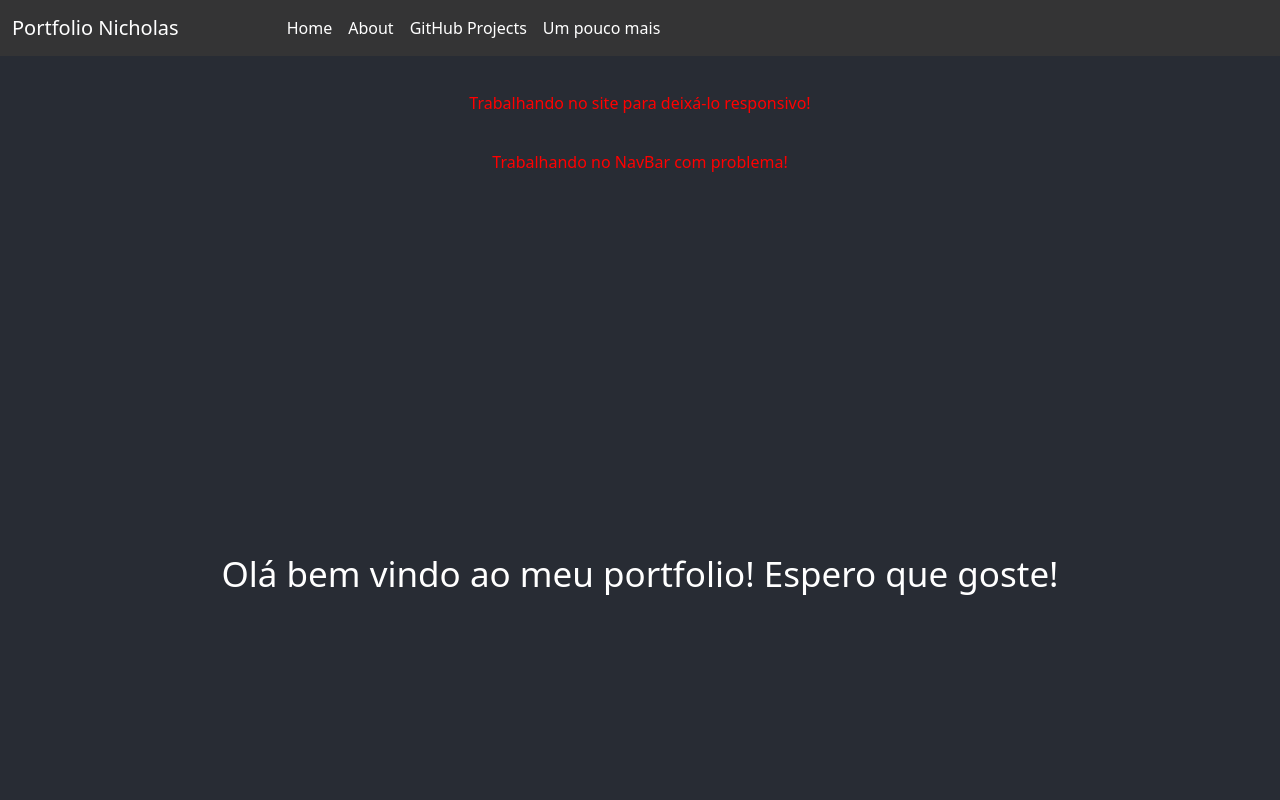
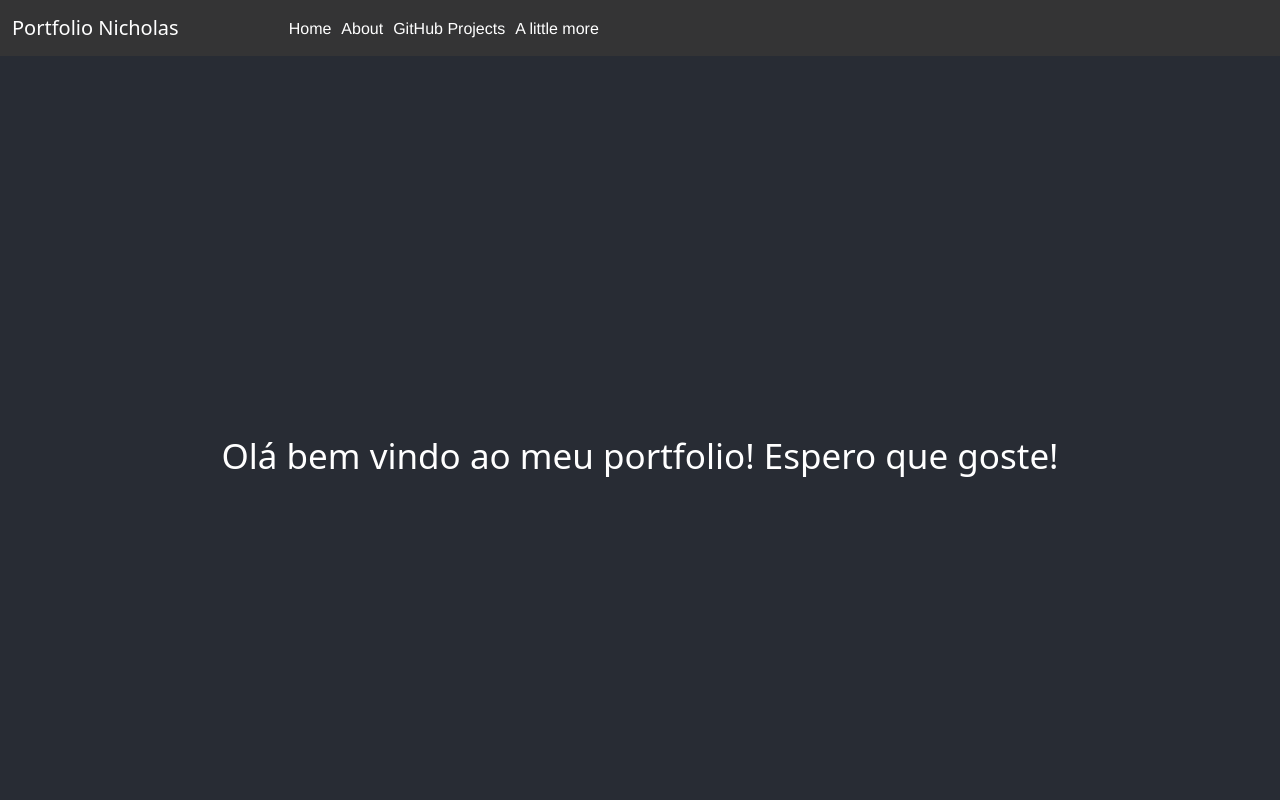
Before and after one commit to Thoks10a/portfolio-nicholas, a React (Create React App) app: page / in a window 1280 px wide. Shown: the top 800 px of the page. Built offline with nearby package versions, Linux system fonts and the light colour scheme.

Commit message:
Test-Rout-11

```diff
--- a/src/App.js
+++ b/src/App.js
@@ -13,7 +13,11 @@
 function App() {
     return (
         <div className="App">
-            <StyleNavBar />
+            {/* <StyleNavBar /> */}
+
+            <div className="routes">
+                <Routes></Routes>
+            </div>
             <p
                 style={{
                     display: 'flex',
@@ -42,10 +46,6 @@
             >
                 Trabalhando no NavBar com problema!
             </p>
-
-            <div className="routes">
-                <Routes></Routes>
-            </div>
             <p
                 style={{
                     display: 'flex',
--- a/src/components/Style-NavBar/Style-NavBar.js
+++ b/src/components/Style-NavBar/Style-NavBar.js
@@ -44,7 +44,8 @@
                                     <NavLink href="/">Home</NavLink>
                                 </NavItem>
                                 <NavItem>
-                                    <NavLink href="/about">About</NavLink>
+                                    {/* <NavLink href="/about">About</NavLink> */}
+                                    <Link to={'/about'}>About2</Link>
                                 </NavItem>
                                 <NavItem>
                                     <NavLink href="/githubprojects">
--- a/src/components/home/home.js
+++ b/src/components/home/home.js
@@ -19,6 +19,8 @@
 } from 'reactstrap';
 
 import perfil from '../image/perfil.jpg';
+
+import { useState } from 'react';
 
 const h1Style = {
     'margin-top': '2rem',
--- a/src/components/routes/routes.js
+++ b/src/components/routes/routes.js
@@ -1,3 +1,4 @@
+/* eslint-disable no-unused-vars */
 // Import Routes React
 import React from 'react';
 import { Route, BrowserRouter } from 'react-router-dom';
@@ -9,10 +10,87 @@
 
 import ScrollToTop from './ScrollToTop';
 
+import {
+    Navbar,
+    NavbarBrand,
+    NavbarToggler,
+    Collapse,
+    Nav,
+    NavLink,
+    NavItem,
+    UncontrolledDropdown,
+    DropdownToggle,
+    DropdownMenu,
+    DropdownItem,
+    NavbarText,
+    Button,
+} from 'reactstrap';
+
+import { Link } from 'react-router-dom';
+
+import { useState, useEffect } from 'react';
+
+const PortStyle = {
+    'margin-right': '100px',
+};
+
+const linkStyle = {
+    color: 'gray',
+    'font-family': 'helvetica',
+    'text-decoration': 'none',
+    'margin-left': '10px',
+};
+
 const Routes = () => {
+    const [isOpen, setIsOpen] = useState(false);
+
+    const toggle = () => setIsOpen(!isOpen);
     return (
         <BrowserRouter>
             <ScrollToTop>
+                <div>
+                    <Navbar expand="md" className="navbar" light>
+                        <NavbarBrand href="/" style={PortStyle}>
+                            Portfolio Nicholas
+                        </NavbarBrand>
+                        <NavbarToggler onClick={toggle} />
+                        <Collapse isOpen={isOpen} navbar>
+                            <Nav className="me-auto" navbar>
+                                <NavItem>
+                                    {/* <NavLink href="/">Home</NavLink> */}
+                                    <Link to={'/'} style={linkStyle}>
+                                        Home
+                                    </Link>
+                                </NavItem>
+                                <NavItem>
+                                    {/* <NavLink href="/about">About</NavLink> */}
+                                    <Link to={'/about'} style={linkStyle}>
+                                        About
+                                    </Link>
+                                </NavItem>
+                                <NavItem>
+                                    {/* <NavLink href="/githubprojects">
+                                        GitHub Projects
+                                    </NavLink> */}
+                                    <Link
+                                        to={'/githubprojects'}
+                                        style={linkStyle}
+                                    >
+                                        GitHub Projects
+                                    </Link>
+                                </NavItem>
+                                <NavItem>
+                                    {/* <NavLink href="/UmPoucoMais">
+                                        Um pouco mais
+                                    </NavLink> */}
+                                    <Link to={'/UmPoucoMais'} style={linkStyle}>
+                                        A little more
+                                    </Link>
+                                </NavItem>
+                            </Nav>
+                        </Collapse>
+                    </Navbar>
+                </div>
                 <Route component={Home} path="/" exact />
                 <Route component={About} path="/about" exact />
                 <Route
```
